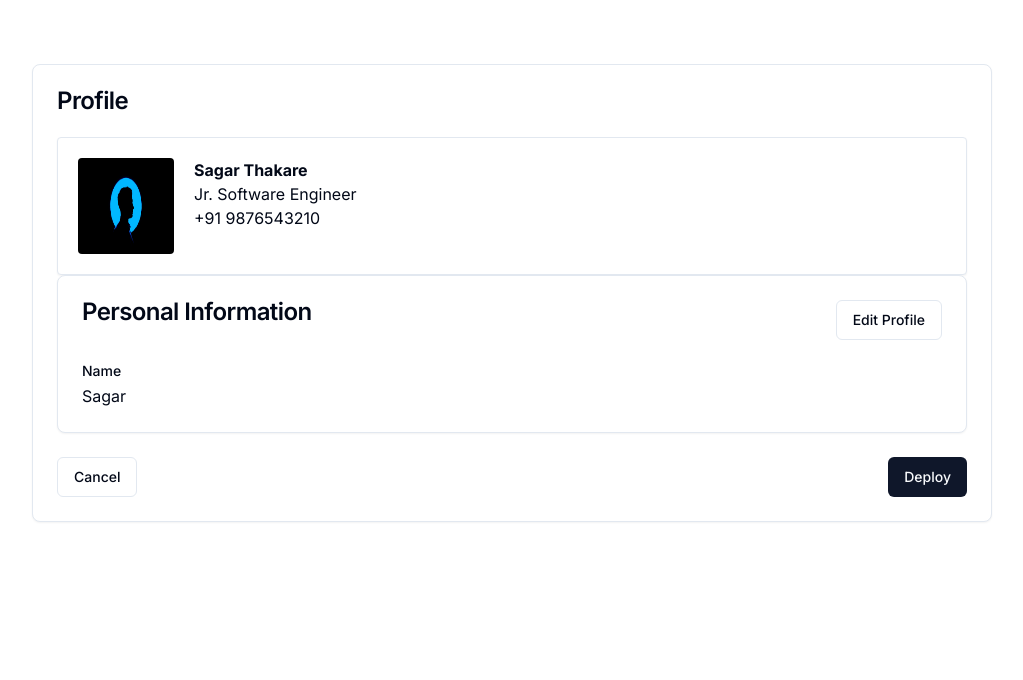
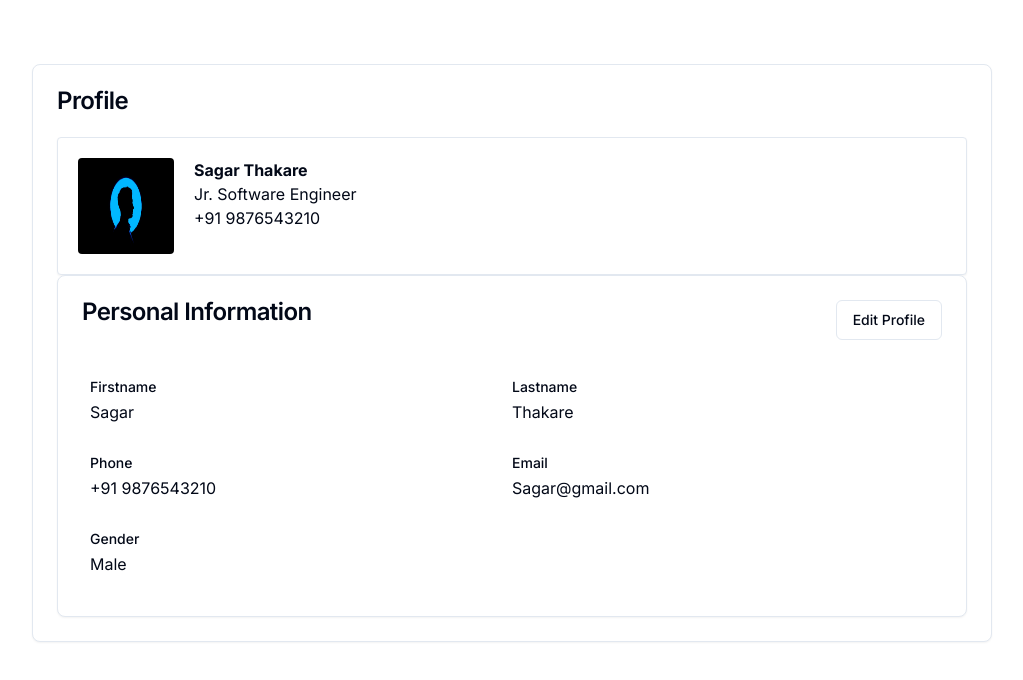
Before and after one commit to Coder-SagarThakare/Template-nextJs, a Next.js app: page /profile in a window 1280 px wide. Shown: the top 680 px of the page, without its empty margins (128-1151 px from the left). Built offline with nearby package versions, Linux system fonts and the light colour scheme.

Commit message:
edit profile dialog updated

```diff
--- a/src/app/profile/page.tsx
+++ b/src/app/profile/page.tsx
@@ -27,8 +27,10 @@ function Profile() {
     lastName: "Thakare",
     phone: "+91 9876543210",
     gender: "Male",
-    email : "Sagar@gmail.com"
+    email: "Sagar@gmail.com",
   });
+
+  const [open, setOpen] = useState(false);
 
   return (
     <div className="flex justify-center mt-16">
@@ -61,25 +63,57 @@ function Profile() {
             <CardHeader>
               <div className="flex justify-between">
                 <CardTitle>Personal Information</CardTitle>
-                <DialogForm user={user} />
+                <DialogForm user={user} setUser={setUser} open={open} setOpen={setOpen}/>
               </div>
             </CardHeader>
             <CardContent>
-              <div>
+              <div className="flex  p-2  py-4">
                 <div className="grid w-full items-center gap-4">
                   <div className="flex flex-col space-y-1.5">
-                    <Label htmlFor="name">Name</Label>
+                    <Label htmlFor="name">Firstname</Label>
                     <span>{user.firstName}</span>
                   </div>
                 </div>
+
+                <div className="grid w-full items-center gap-4">
+                  <div className="flex flex-col space-y-1.5">
+                    <Label htmlFor="name">Lastname</Label>
+                    <span>{user.lastName}</span>
+                  </div>
+                </div>
               </div>
+
+              <div className="flex p-2 py-4">
+                <div className="grid w-full items-center gap-4">
+                  <div className="flex flex-col space-y-1.5">
+                    <Label htmlFor="name">Phone</Label>
+                    <span>{user.phone}</span>
+                  </div>
+                </div>
+
+                <div className="grid w-full items-center gap-4 ">
+                  <div className="flex flex-col space-y-1.5">
+                    <Label htmlFor="name">Email</Label>
+                    <span>{user.email}</span>
+                  </div>
+                </div>
+              </div>
+
+              <div className="flex p-2 py-4">
+                <div className="grid w-full items-center gap-4">
+                  <div className="flex flex-col space-y-1.5">
+                    <Label htmlFor="name">Gender</Label>
+                    <span>{user.gender}</span>
+                  </div>
+                </div>
+              </div>
+
+
             </CardContent>
           </Card>
+
         </CardContent>
-        <CardFooter className="flex justify-between">
-          <Button variant="outline">Cancel</Button>
-          <Button>Deploy</Button>
-        </CardFooter>
+
       </Card>
     </div>
   );
--- a/src/components/DialogForm.tsx
+++ b/src/components/DialogForm.tsx
@@ -23,7 +23,6 @@ import {
   DialogTitle,
   DialogTrigger,
 } from "@/components/ui/dialog";
-import { Label } from "@/components/ui/label";
 
 const FormSchema = z.object({
   firstName: z.string().min(2, {
@@ -42,9 +41,7 @@ const FormSchema = z.object({
     message: "gender must be at least 2 characters.",
   }),
 });
-export function DialogForm({ user }) {
-  console.log(user.firstName);
-
+export function DialogForm({ user, setUser, open, setOpen }) {
   const form = useForm<z.infer<typeof FormSchema>>({
     resolver: zodResolver(FormSchema),
     defaultValues: {
@@ -56,22 +53,14 @@ export function DialogForm({ user }) {
     },
   });
   function onSubmit(data: z.infer<typeof FormSchema>) {
-    toast({
-      title: "You submitted the following values:",
-      description: (
-        <pre className="mt-2 w-[340px] rounded-md bg-slate-950 p-4">
-          <code className="text-white">{JSON.stringify(data, null, 2)}</code>
-        </pre>
-      ),
-    });
-
-    console.log(data);
+    setUser(data);
+    setOpen(false);
   }
 
   return (
-    <Dialog>
-      <DialogTrigger asChild>
-        <Button variant="outline">Edit Profile</Button>
+    <Dialog open={open}>
+      <DialogTrigger asChild >
+        <Button variant="outline" onClick={()=>setOpen(true)}>Edit Profile</Button>
       </DialogTrigger>
       <DialogContent className="sm:max-w-[425px]">
         <DialogHeader>
@@ -163,27 +152,3 @@ export function DialogForm({ user }) {
     </Dialog>
   );
 }
-
-{
-  /* <Form {...form}>
-      <form onSubmit={form.handleSubmit(onSubmit)} className="w-2/3 space-y-6">
-        <FormField
-          control={form.control}
-          name="username"
-          render={({ field }) => (
-            <FormItem>
-              <FormLabel>Username</FormLabel>
-              <FormControl>
-                <Input placeholder="shadcn" {...field} />
-              </FormControl>
-              <FormDescription>
-                This is your public display name.
-              </FormDescription>
-              <FormMessage />
-            </FormItem>
-          )}
-        />
-        <Button type="submit">Submit</Button>
-      </form>
-    </Form> */
-}
--- a/src/components/header.tsx
+++ b/src/components/header.tsx
@@ -139,7 +139,9 @@ export default function Header() {
           <DropdownMenuContent align="end">
             <DropdownMenuLabel>My Account</DropdownMenuLabel>
             <DropdownMenuSeparator />
-            <DropdownMenuItem>Settings</DropdownMenuItem>
+            <DropdownMenuItem>
+              <Link href={'/profile'}>Settings</Link>
+            </DropdownMenuItem>
             <DropdownMenuItem>Profile</DropdownMenuItem>
             <DropdownMenuItem>Themes</DropdownMenuItem>
             <DropdownMenuSeparator />
```
